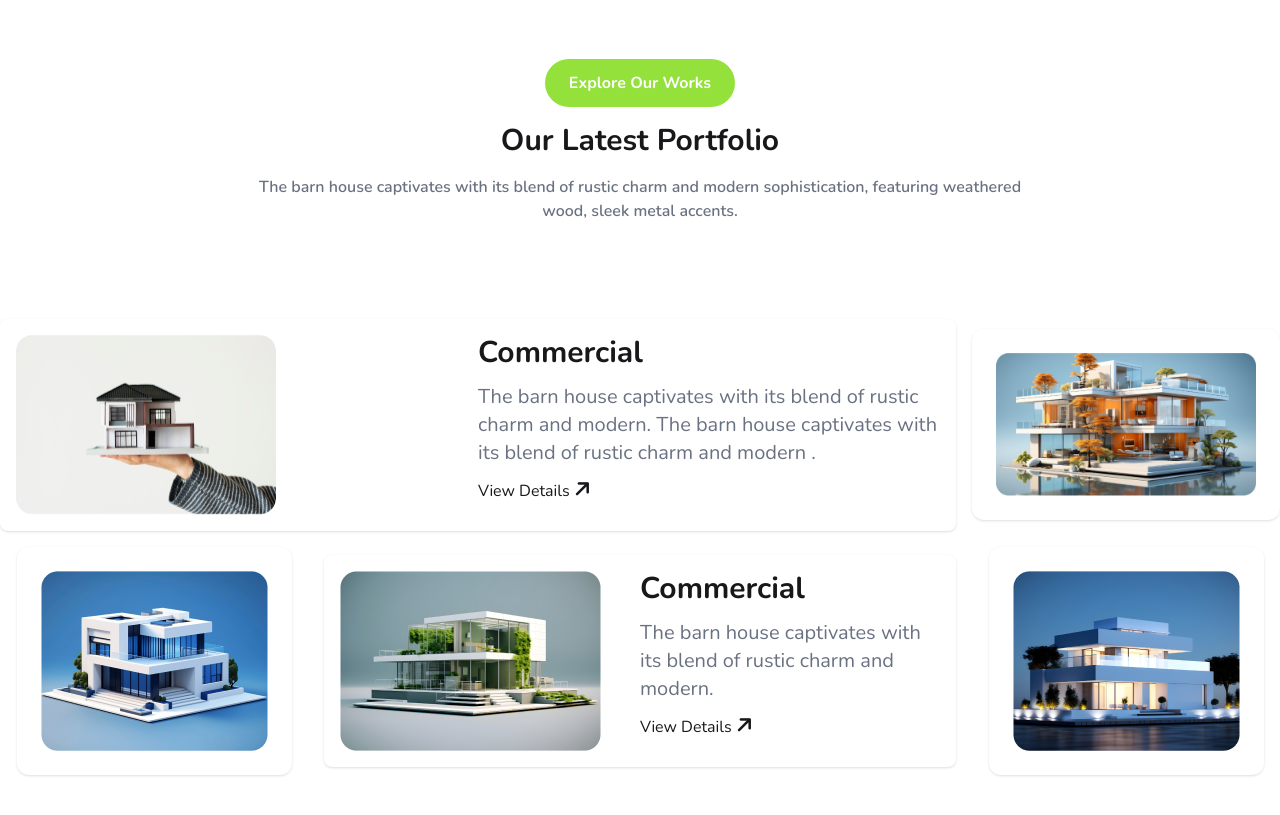
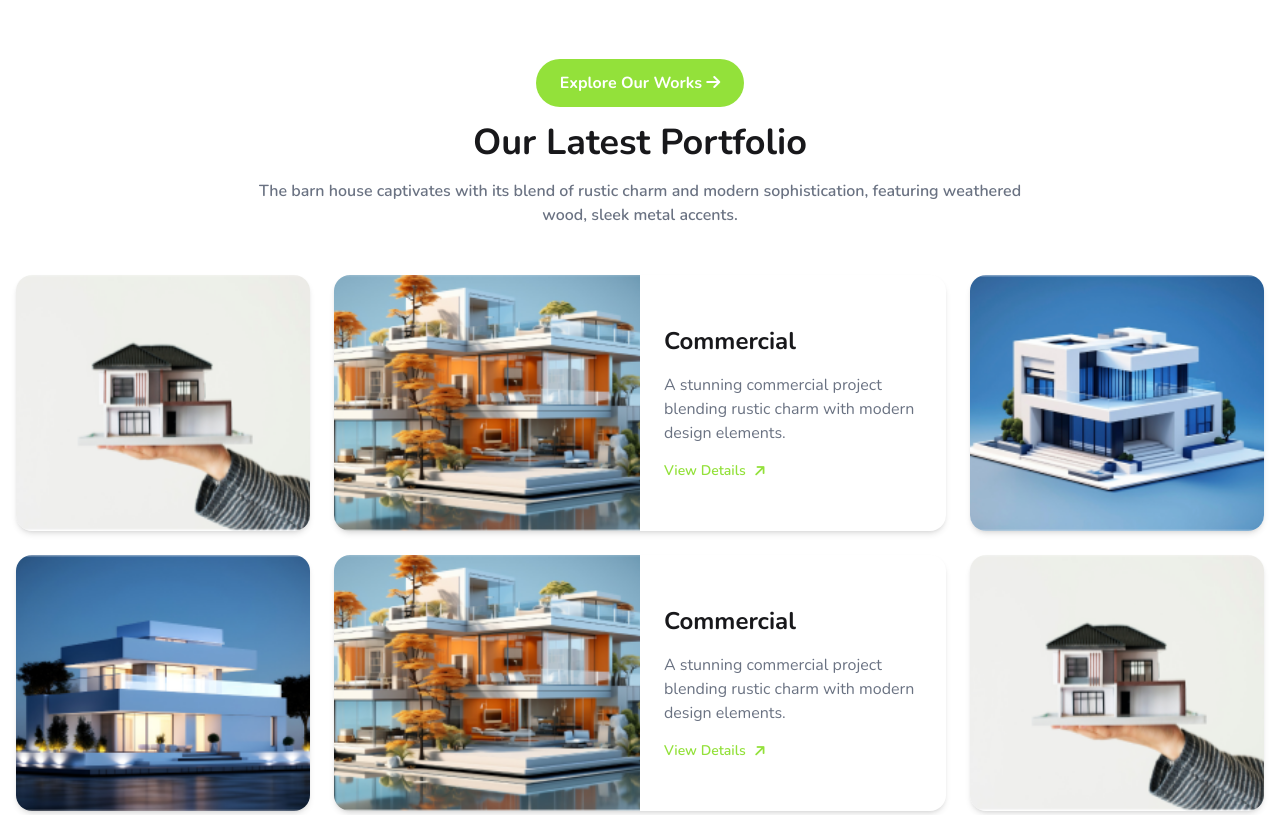
Before and after one commit to sh-hridoy001/Campus_Assignment, a plain HTML site: page Version-1.0/main.html in a window 1280 px wide. Shown: the part 2780-3595 px from the top of the page. Drawn offline with nearby package versions, Linux system fonts and the light colour scheme.

Commit message:
updated version 1.0

```diff
--- a/Version-1.0/main.html
+++ b/Version-1.0/main.html
@@ -238,8 +238,8 @@
                 <div class="max-w-6xl mx-auto px-4">
                     <div class="text-center mb-10">
                         <button
-                        class="mb-4 font-bold bg-gray-50 px-3 py-2 rounded-xl bg-[#ABEF5F] hover:bg-[#93e13a] hover:text-white transition duration-300"><i
-                            class="fa-solid fa-arrow-right "></i> How we works</button>
+                            class="mb-4 font-bold bg-gray-50 px-3 py-2 rounded-xl bg-[#ABEF5F] hover:bg-[#93e13a] hover:text-white transition duration-300"><i
+                                class="fa-solid fa-arrow-right "></i> How we works</button>
                         <h2 class="text-3xl md:text-4xl font-extrabold">Our Works Process</h2>
                         <p class="text-gray-500 max-w-3xl mx-auto mt-3">
                             The barn house captivates with its blend of rustic charm and modern sophistication,
@@ -319,64 +319,89 @@
                 </div>
             </section>
 
-
         </section>
 
-        <!-- Portfolio section -->
-        <section id="portfolio" class="container mx-auto my-24">
+        <!--  Improved Works Portfolio Section -->
+        <section id="portfolio" class="container mx-auto my-24 px-4">
 
-            <!--Text content area-->
-            <div class="space-y-4 text-center">
+            <!-- Header -->
+            <div class="text-center mb-12 space-y-4">
                 <button
-                    class="nav-link inline-block px-6 py-3 bg-[#93e13a] text-white rounded-full font-bold hover:bg-[#7ec21f] transition"></i>Explore Our Works</button>
-                <h2 class=" text-3xl font-bold">Our Latest Portfolio</h2>
-                    <p class="text-gray-500 font-semibold max-w-3xl mx-auto">The barn house captivates with its blend of
-                        rustic charm and modern sophistication, featuring weathered wood, sleek metal accents.</p>
+                    class="inline-block px-6 py-3 bg-[#93e13a] text-white rounded-full font-bold hover:bg-[#7ec21f] transition ">
+                    Explore Our Works <i class="
+                    fa-solid fa-arrow-right "></i>
+                </button>
+                <h2 class="text-3xl md:text-4xl font-bold">Our Latest Portfolio</h2>
+                <p class="text-gray-500 font-semibold max-w-3xl mx-auto">
+                    The barn house captivates with its blend of rustic charm and modern sophistication, featuring
+                    weathered wood, sleek metal accents.
+                </p>
             </div>
 
-            <!-- Grid section-->
-            <div class="grid grid-cols-1 md:grid-cols-2 lg:grid-cols-4 gap-4 items-center my-24">
+            <!-- Grid -->
+            <div class="grid grid-cols-1 md:grid-cols-2 lg:grid-cols-4 gap-6">
 
-                <!--grid 1-->
-                <div class="flex bg-white px-4 py-4 rounded-lg  shadow-sm col-span-3 ">
-                    <div class="flex-1 ">
-                        <img src="/assets/img1.png" alt="">
-                    </div>
-                    <div class="space-y-3 flex-1  ">
-                        <h3 class="text-3xl font-bold">Commercial</h3>
-                        <p class="text-gray-500 text-xl">The barn house captivates with its blend of rustic charm and
-                            modern. The barn house captivates with its blend of rustic charm and modern .</p>
-                        <button>View Details <i class="fa-solid fa-arrow-right -rotate-45 text-xl"></i></button>
+                <!-- Grid 1-->
+
+                <div
+                    class="bg-white rounded-2xl shadow-md overflow-hidden hover:shadow-xl transition transform hover:-translate-y-2">
+                    <img src="/assets/img1.png" alt="Project 3" class="w-full h-64 object-cover">
+                </div>
+
+                <!-- Grid 2 : Medium horizontal card -->
+                <div
+                    class="flex flex-col md:flex-row bg-white rounded-2xl shadow-md overflow-hidden hover:shadow-xl transition transform hover:-translate-y-2 col-span-1 md:col-span-2">
+                    <img src="/assets/img2.png" alt="Commercial Project 2"
+                        class="w-full md:w-1/2 object-cover h-64 md:h-auto">
+                    <div class="p-6 flex-1 flex flex-col justify-center space-y-4">
+                        <h3 class="text-2xl font-bold">Commercial</h3>
+                        <p class="text-gray-500 text-sm md:text-base">
+                            A stunning commercial project blending rustic charm with modern design elements.
+                        </p>
+                        <a href="#"
+                            class="inline-flex items-center gap-2 text-sm font-semibold text-[#93e13a] hover:underline">
+                            View Details <i class="fa-solid fa-arrow-right -rotate-45"></i>
+                        </a>
                     </div>
                 </div>
 
-                <!--grid 2-->
-                <div class="p-6 shadow-sm  bg-white rounded-xl  max-w-3xl">
-                    <img src="/assets/img2.png" alt="">
+                <!-- Grid 3 -->
+                <div
+                    class="bg-white rounded-2xl shadow-md overflow-hidden hover:shadow-xl transition transform hover:-translate-y-2">
+                    <img src="/assets/img3.png" alt="Project 5" class="w-full h-64 object-cover">
+                </div>
+                <!-- Grid 1-->
+
+                <div
+                    class="bg-white rounded-2xl shadow-md overflow-hidden hover:shadow-xl transition transform hover:-translate-y-2">
+                    <img src="/assets/img5.png" alt="Project 3" class="w-full h-64 object-cover">
                 </div>
 
-                <!--grid 3-->
-                <div class="p-6 shadow-sm col-span-1 bg-white rounded-xl mx-auto max-w-3xl ">
-                    <img src="/assets/img3.png" alt="">
-                </div>
-
-                <!--grid 4-->
-                <div class="flex bg-white px-4 py-4 rounded-lg shadow-sm col-span-2 max-w-3xl">
-                    <div class="flex-1 ">
-                        <img src="/assets/img4.png" alt="">
-                    </div>
-                    <div class="space-y-3 flex-1  ">
-                        <h3 class="text-3xl font-bold">Commercial</h3>
-                        <p class="text-gray-500 text-xl">The barn house captivates with its blend of rustic charm and
-                            modern. </p>
-                        <button>View Details <i class="fa-solid fa-arrow-right -rotate-45 text-xl"></i></button>
+                <!-- Grid 2 : Medium horizontal card -->
+                <div
+                    class="flex flex-col md:flex-row bg-white rounded-2xl shadow-md overflow-hidden hover:shadow-xl transition transform hover:-translate-y-2 col-span-1 md:col-span-2">
+                    <img src="/assets/img2.png" alt="Commercial Project 2"
+                        class="w-full md:w-1/2 object-cover h-64 md:h-auto">
+                    <div class="p-6 flex-1 flex flex-col justify-center space-y-4">
+                        <h3 class="text-2xl font-bold">Commercial</h3>
+                        <p class="text-gray-500 text-sm md:text-base">
+                            A stunning commercial project blending rustic charm with modern design elements.
+                        </p>
+                        <a href="#"
+                            class="inline-flex items-center gap-2 text-sm font-semibold text-[#93e13a] hover:underline">
+                            View Details <i class="fa-solid fa-arrow-right -rotate-45"></i>
+                        </a>
                     </div>
                 </div>
 
-                <!--grid 5-->
-                <div class="p-6 shadow-sm col-span-1 bg-white rounded-xl mx-auto max-w-3xl">
-                    <img src="/assets/img5.png" alt="">
+                <!-- Grid 3 -->
+                <div
+                    class="bg-white rounded-2xl shadow-md overflow-hidden hover:shadow-xl transition transform hover:-translate-y-2">
+                    <img src="/assets/img1.png" alt="Project 5" class="w-full h-64 object-cover">
                 </div>
+
+
+
 
             </div>
         </section>
```
Also changed, not shown: previous_version/index.html (+1 -0 lines).
